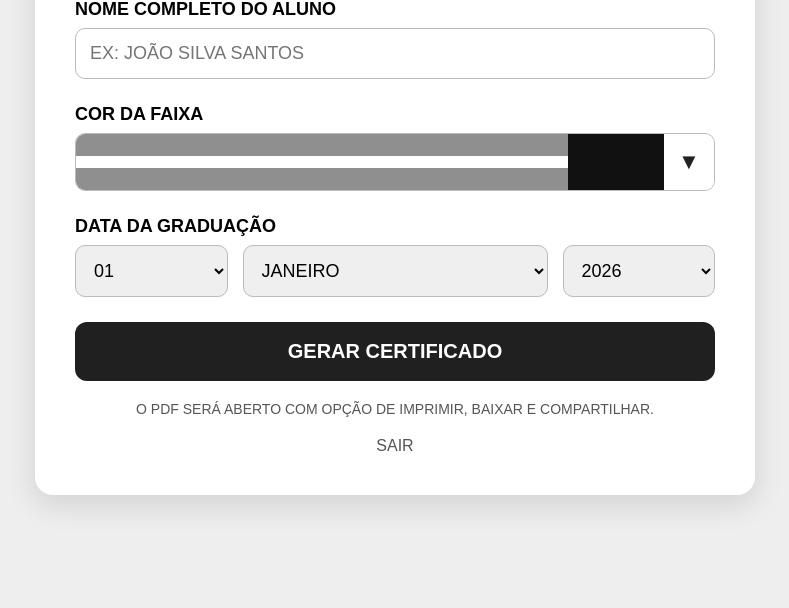
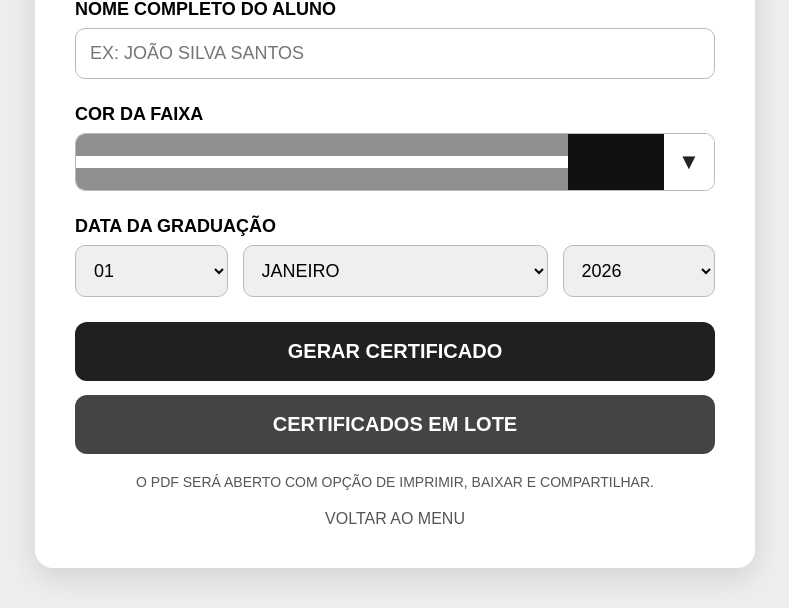
Before and after one commit to Irodg/certificados-web, a Flask app: page /certificado in a window 1280 px wide. Shown: the part 398-1006 px from the top of the page, without its empty margins (245-1034 px from the left). Before the commit the page ends 906 px from the top, so only its background shows below. Run offline with Flask 3, Linux system fonts and the light colour scheme; the visitor is signed in with stand-in values (Sample User, id 1); some libraries are stand-ins or nearby versions.

Commit message:
Update index.html

```diff
--- a/templates/index.html
+++ b/templates/index.html
@@ -67,10 +67,6 @@ select {
     border-radius: 10px;
     text-transform: uppercase;
 }
-
-/* ==================================================
-   SELECT CUSTOMIZADO DA FAIXA
-================================================== */
 
 .faixa-select {
     position: relative;
@@ -173,7 +169,8 @@ select {
     gap: 15px;
 }
 
-button {
+button,
+.botao-link {
     width: 100%;
     background: #202020;
     color: white;
@@ -184,10 +181,19 @@ button {
     border-radius: 12px;
     cursor: pointer;
     text-transform: uppercase;
+    display: block;
+    text-align: center;
+    text-decoration: none;
 }
 
-button:hover {
+button:hover,
+.botao-link:hover {
     background: #000000;
+}
+
+.botao-lote {
+    margin-top: 14px;
+    background: #444444;
 }
 
 .info {
@@ -210,10 +216,6 @@ button:hover {
 .sair:hover {
     color: black;
 }
-
-/* ==================================================
-   MOBILE SEM ROLAGEM DESNECESSÁRIA
-================================================== */
 
 @media (max-width: 600px) {
     html,
@@ -295,7 +297,8 @@ button:hover {
         margin-bottom: 6px;
     }
 
-    button {
+    button,
+    .botao-link {
         padding: 12px;
         font-size: 16px;
         border-radius: 10px;
@@ -390,12 +393,19 @@ button:hover {
 
         </form>
 
+        <a
+            class="botao-link botao-lote"
+            href="{{ url_for('certificados_lote') }}"
+        >
+            CERTIFICADOS EM LOTE
+        </a>
+
         <p class="info">
             O PDF SERÁ ABERTO COM OPÇÃO DE IMPRIMIR, BAIXAR E COMPARTILHAR.
         </p>
 
-        <a class="sair" href="/logout">
-            SAIR
+        <a class="sair" href="{{ url_for('menu') }}">
+            VOLTAR AO MENU
         </a>
 
     </div>
```
